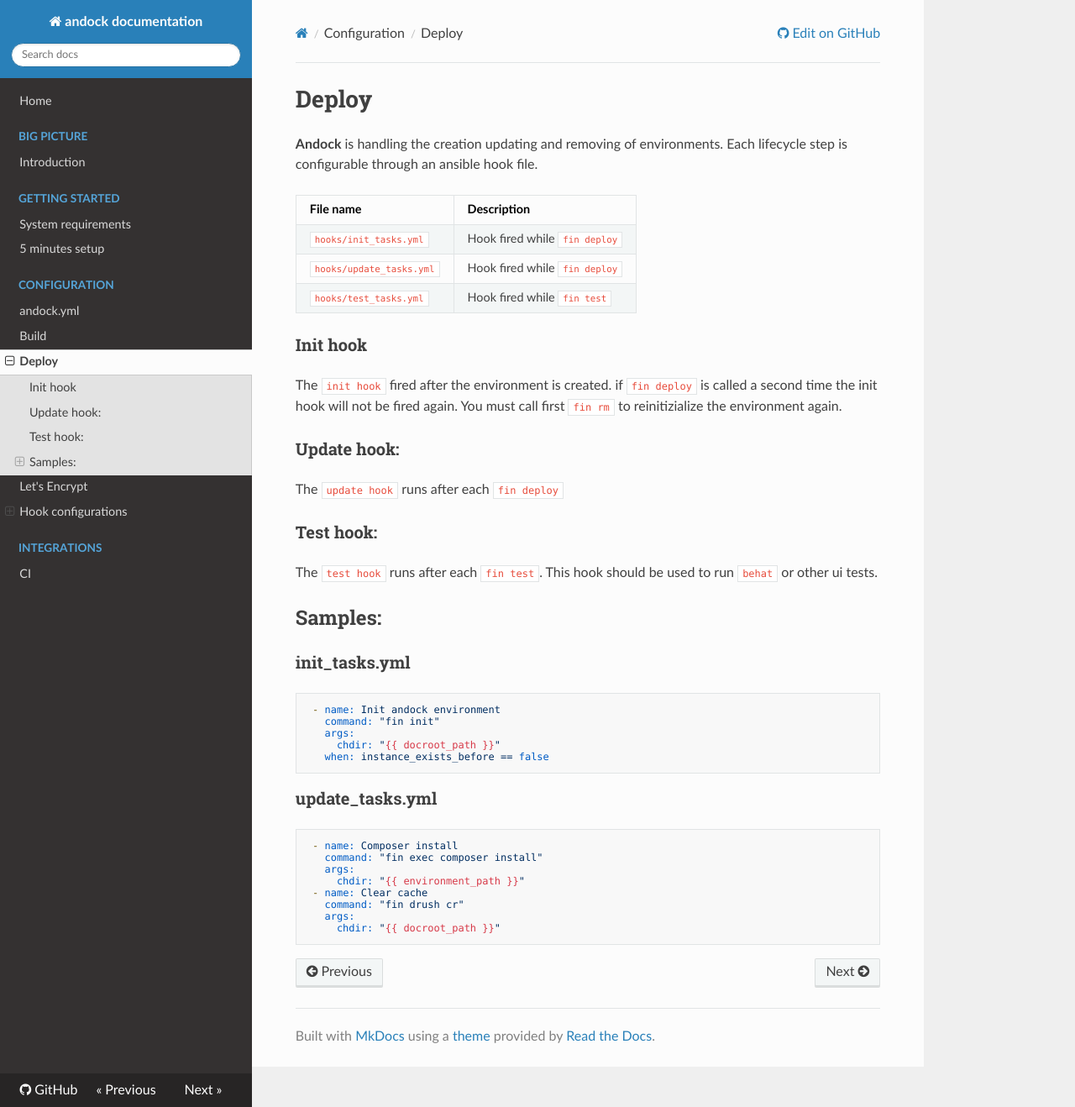
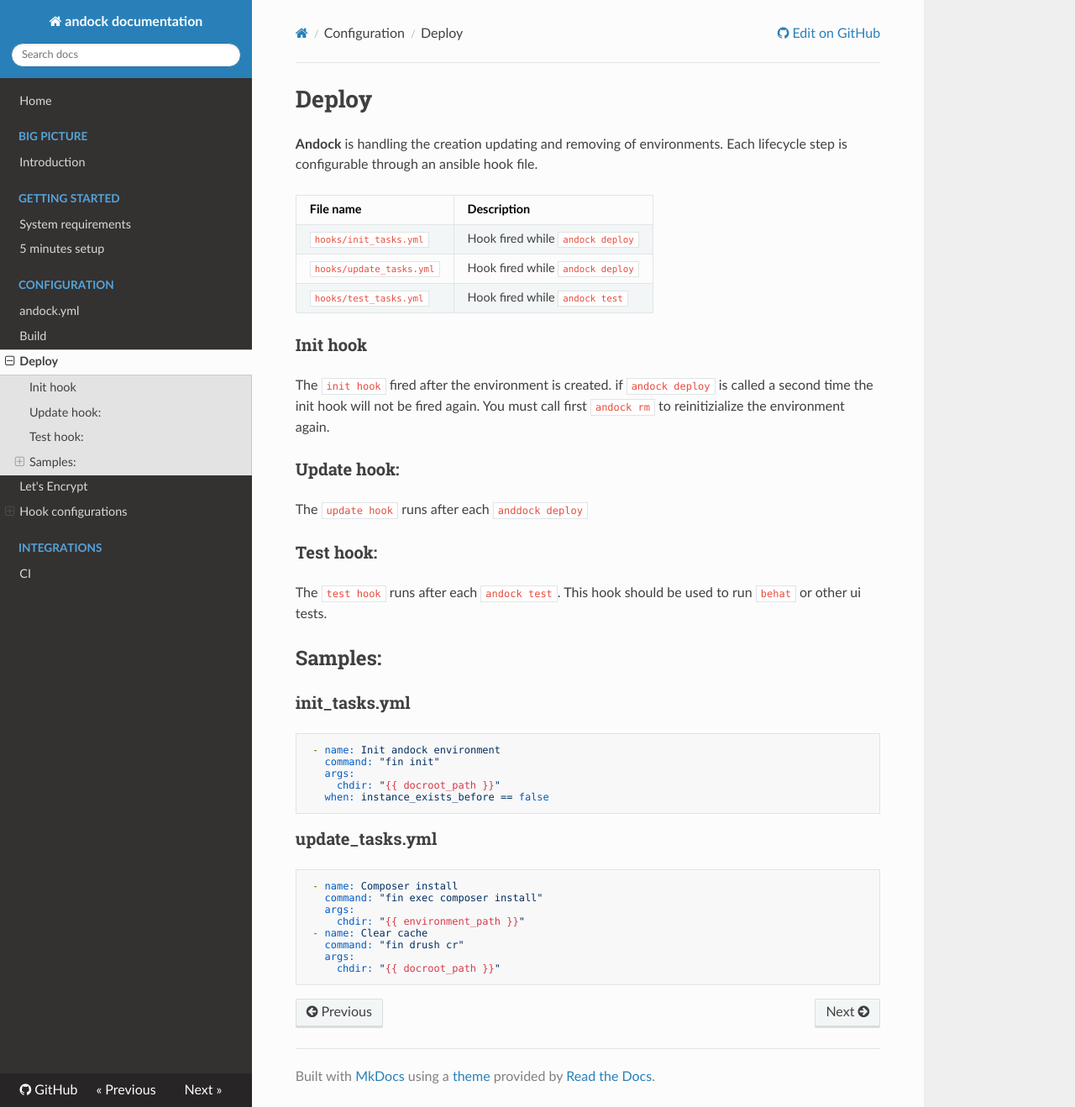
Before and after one commit to andock/andock, an MkDocs documentation site: the page built from docs/configuration/deploy.md, in a window 1280 px wide and 1318 px high. Shown: the whole window at 84% size. Built offline with MkDocs 1.6.1, drawn with Linux system fonts in a browser that asks for light colours; nearby versions of some CDN libraries; old or Windows-style settings are respelled for this version of MkDocs.

Commit message:
Update docs

```diff
--- a/.travis.yml
+++ b/.travis.yml
@@ -25,7 +25,7 @@
 script:
 - bats server.bats
 - bats build.bats
-- bats fin.bats
+- bats environment.bats
 
 after_script:
 - ./cleanup-travis.sh $ANDOCK_TEST_TYPE $ANDOCK_TEST_IMAGE
--- a/docs/configuration/deploy.md
+++ b/docs/configuration/deploy.md
@@ -4,16 +4,16 @@
 
 | File name                  | Description |
 |----------------------------|:------------|
-| `hooks/init_tasks.yml`     | Hook fired while `fin deploy` |
-| `hooks/update_tasks.yml`   | Hook fired while `fin deploy`|
-| `hooks/test_tasks.yml`     | Hook fired while `fin test`|
+| `hooks/init_tasks.yml`     | Hook fired while `andock deploy` |
+| `hooks/update_tasks.yml`   | Hook fired while `andock deploy`|
+| `hooks/test_tasks.yml`     | Hook fired while `andock test`|
 
 ### Init hook
-The `init hook` fired after the environment is created. if `fin deploy` is called a second time the init hook will not be fired again. You must call first `fin rm` to reinitizialize the environment again.
+The `init hook` fired after the environment is created. if `andock deploy` is called a second time the init hook will not be fired again. You must call first `andock rm` to reinitizialize the environment again.
 ### Update hook:
-The `update hook` runs after each `fin deploy`
+The `update hook` runs after each `anddock deploy`
 ### Test hook:
-The `test hook` runs after each `fin test`. This hook should be used to run `behat` or other ui tests.
+The `test hook` runs after each `andock test`. This hook should be used to run `behat` or other ui tests.
 
 ## Samples:
 ### init_tasks.yml
```
Also changed, not shown: README.md (+10 -11 lines), 3 other files.
